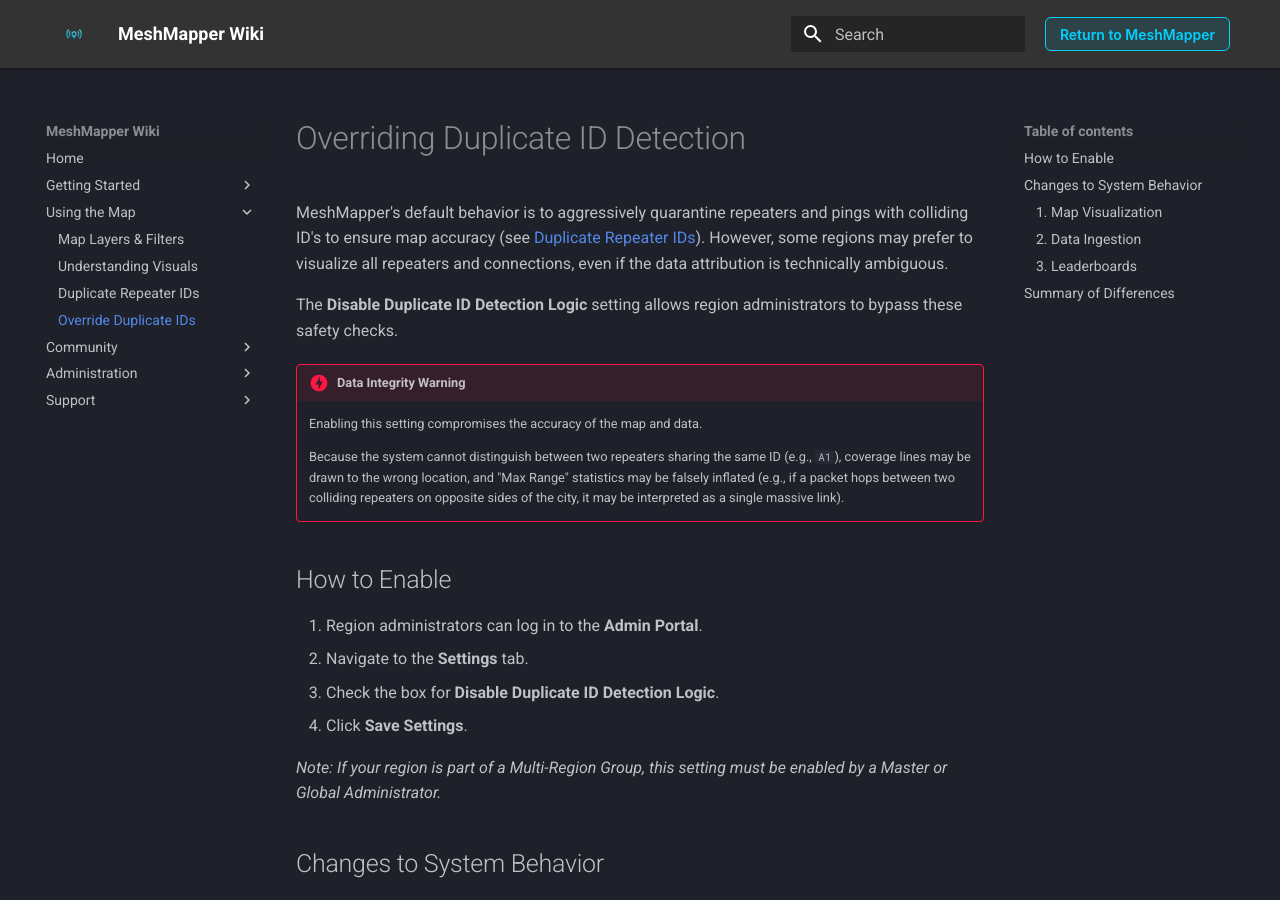
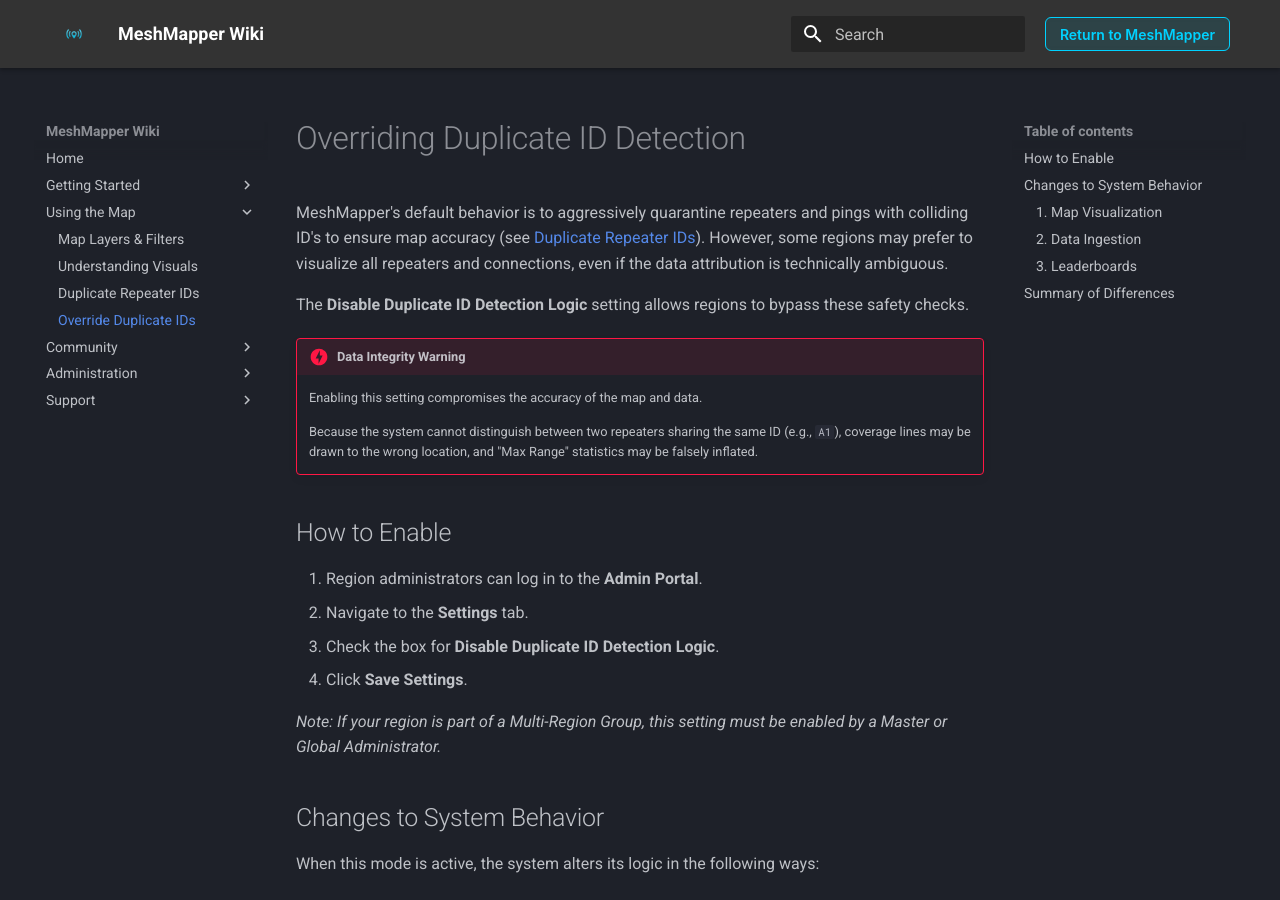
Before and after one commit to MeshMapper/MeshMapper_Wiki, an MkDocs documentation site: the page built from docs/overrideduplicates.md, in a window 1280 px wide and 900 px high. Built offline with MkDocs 1.6.1 and Material for MkDocs 9.7.7, drawn with Linux system fonts in a browser that asks for light colours.

```diff
--- a/docs/overrideduplicates.md
+++ b/docs/overrideduplicates.md
@@ -2,12 +2,12 @@
 
 MeshMapper's default behavior is to aggressively quarantine repeaters and pings with colliding ID's to ensure map accuracy (see [Duplicate Repeater IDs](https://wiki.meshmapper.net/duplicaterepeaterid/)). However, some regions may prefer to visualize all repeaters and connections, even if the data attribution is technically ambiguous.
 
-The **Disable Duplicate ID Detection Logic** setting allows region administrators to bypass these safety checks.
+The **Disable Duplicate ID Detection Logic** setting allows regions to bypass these safety checks.
 
 !!! danger "Data Integrity Warning"
     Enabling this setting compromises the accuracy of the map and data.
 
-    Because the system cannot distinguish between two repeaters sharing the same ID (e.g., `A1`), coverage lines may be drawn to the wrong location, and "Max Range" statistics may be falsely inflated (e.g., if a packet hops between two colliding repeaters on opposite sides of the city, it may be interpreted as a single massive link).
+    Because the system cannot distinguish between two repeaters sharing the same ID (e.g., `A1`), coverage lines may be drawn to the wrong location, and "Max Range" statistics may be falsely inflated.
 
 ## How to Enable
 
```
